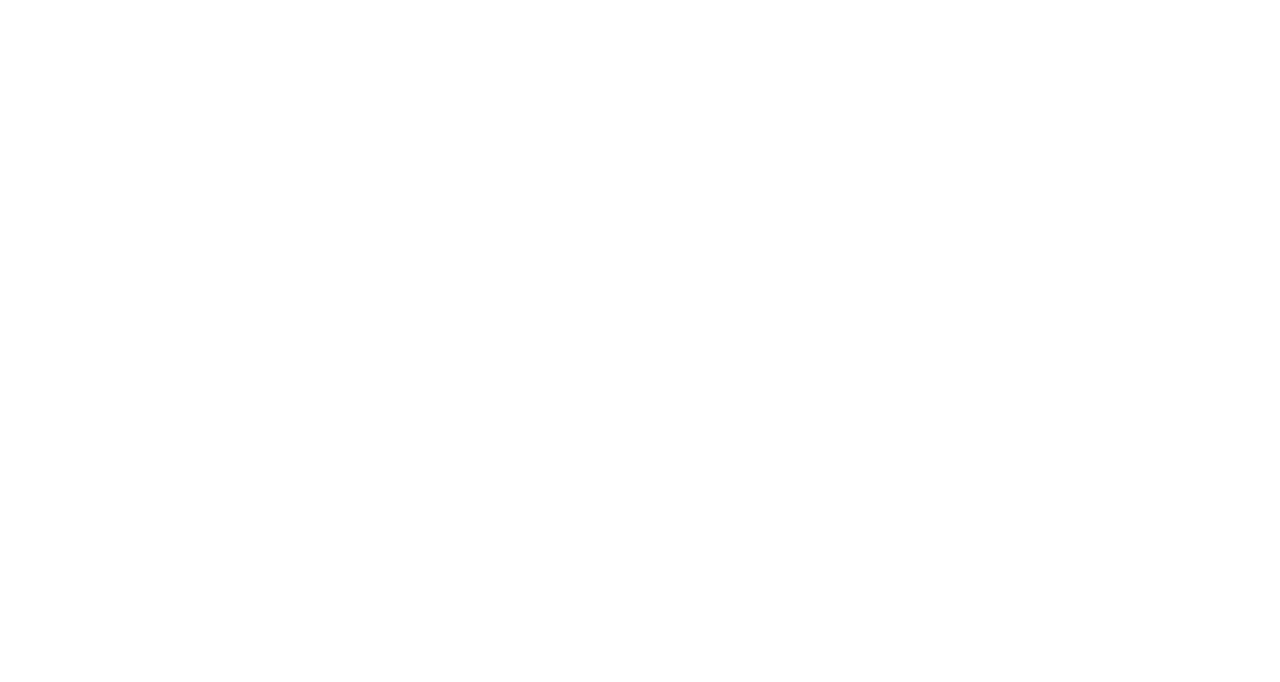
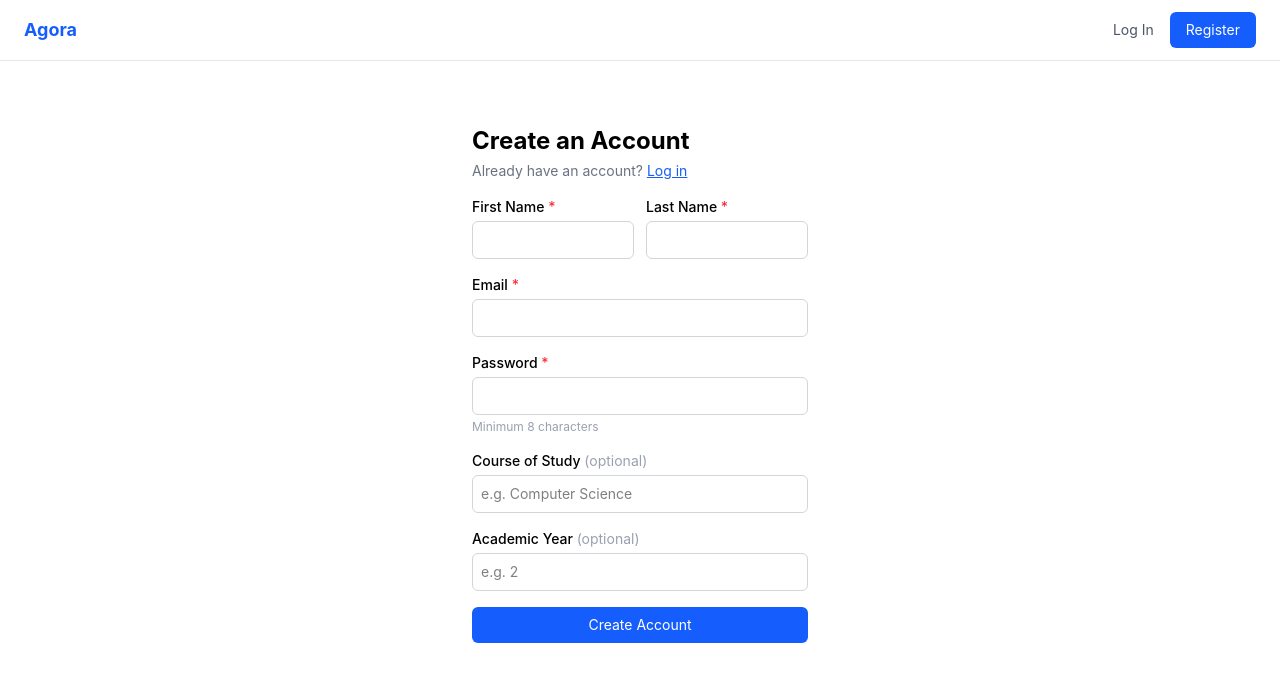
Before and after one commit to Katiase19/agora-platform, a React (Vite) app in the folder agora-frontend/: page /Register in a window 1280 px wide. Before the commit this address had no page. Shown: the top 682 px of the page. Built offline with nearby package versions, Linux system fonts and the light colour scheme.

Commit message:
New commit: Register page and Navbar

```diff
--- a/agora-frontend/src/App.tsx
+++ b/agora-frontend/src/App.tsx
@@ -3,17 +3,22 @@ import { AuthProvider } from "./api/AuthContext";
 import ThreadList from "./pages/ThreadList";
 import ThreadDetail from "./pages/ThreadDetail";
 import CreateThread from "./pages/CreateThread";
+import Register from "./pages/Register"
 import Login from "./pages/Login";
+import Navbar from "./components/Navbar";
+
 
 function App() {
   return (
     <AuthProvider>
       <BrowserRouter>
+      <Navbar />
         <Routes>
           <Route path="/" element={<ThreadList />} />
           <Route path="/threads/:id" element={<ThreadDetail />} />
           <Route path="/create" element={<CreateThread />} />
           <Route path="/Login" element={<Login />} />
+          <Route path="/Register" element={<Register />} />
         </Routes>
       </BrowserRouter>
     </AuthProvider>
--- /dev/null
+++ b/agora-frontend/src/components/Navbar.tsx
@@ -0,0 +1,56 @@
+import { Link, useNavigate } from "react-router-dom";
+import { useAuth } from "../api/AuthContext";
+
+function Navbar() {
+  const { token, logout } = useAuth();
+  const navigate = useNavigate();
+
+  function handleLogout() {
+    logout();
+    navigate("/login");
+  }
+
+  return (
+    <nav className="bg-white border-b border-gray-200 px-6 py-3 flex justify-between items-center">
+      <Link to="/" className="text-lg font-bold text-blue-600">
+        Agora
+      </Link>
+
+      <div className="flex items-center gap-4">
+        {token ? (
+          <>
+            <Link
+              to="/create"
+              className="bg-blue-600 text-white text-sm px-4 py-2 rounded-md hover:bg-blue-700 transition-colors"
+            >
+              Ask a Question
+            </Link>
+            <button
+              onClick={handleLogout}
+              className="text-sm text-gray-600 hover:text-red-600 transition-colors"
+            >
+              Log Out
+            </button>
+          </>
+        ) : (
+          <>
+            <Link
+              to="/login"
+              className="text-sm text-gray-600 hover:text-blue-600 transition-colors"
+            >
+              Log In
+            </Link>
+            <Link
+              to="/register"
+              className="bg-blue-600 text-white text-sm px-4 py-2 rounded-md hover:bg-blue-700 transition-colors"
+            >
+              Register
+            </Link>
+          </>
+        )}
+      </div>
+    </nav>
+  );
+}
+
+export default Navbar;
--- a/agora-frontend/src/pages/Login.tsx
+++ b/agora-frontend/src/pages/Login.tsx
@@ -1,7 +1,8 @@
 import { useState } from "react";
-import { useNavigate } from "react-router-dom";
+import { useNavigate , Link } from "react-router-dom";
 import apiClient from "../api/client";
 import { useAuth } from "../api/AuthContext";
+
 
 function Login() {
   const [email, setEmail] = useState("");
@@ -27,6 +28,13 @@ function Login() {
   return (
     <div className="max-w-sm mx-auto p-6 mt-10">
       <h1 className="text-2xl font-bold mb-4">Log In</h1>
+
+      <p className="text-sm text-gray-500 mb-4">
+        Don't have an account?{" "}
+        <Link to="/register" className="text-blue-600 underline">
+        Register
+      </Link>
+</p>
 
       <div className="space-y-4">
         <div>
--- /dev/null
+++ b/agora-frontend/src/pages/Register.tsx
@@ -0,0 +1,151 @@
+import { useState } from "react";
+import { useNavigate, Link } from "react-router-dom";
+import apiClient from "../api/client";
+import { useAuth } from "../api/AuthContext";
+
+function Register() {
+  const [firstName, setFirstName] = useState("");
+  const [lastName, setLastName] = useState("");
+  const [email, setEmail] = useState("");
+  const [password, setPassword] = useState("");
+  const [courseOfStudy, setCourseOfStudy] = useState("");
+  const [academicYear, setAcademicYear] = useState("");
+  const [error, setError] = useState("");
+  const { login } = useAuth();
+  const navigate = useNavigate();
+
+  function handleSubmit() {
+    setError("");
+
+    if (!firstName || !lastName || !email || !password) {
+      setError("Please fill in all required fields.");
+      return;
+    }
+
+    const payload: Record<string, string | number> = {
+      firstName,
+      lastName,
+      email,
+      password,
+    };
+
+    if (courseOfStudy) payload.courseOfStudy = courseOfStudy;
+    if (academicYear) payload.academicYear = Number(academicYear);
+
+    apiClient
+      .post("/auth/register", payload)
+      .then((response) => {
+        login(response.data.token);
+        navigate("/");
+      })
+      .catch(() => {
+        setError("Registration failed. Please check your details and try again.");
+      });
+  }
+
+  return (
+    <div className="max-w-sm mx-auto p-6 mt-10">
+      <h1 className="text-2xl font-bold mb-1">Create an Account</h1>
+      <p className="text-sm text-gray-500 mb-4">
+        Already have an account?{" "}
+        <Link to="/login" className="text-blue-600 underline">
+          Log in
+        </Link>
+      </p>
+
+      <div className="space-y-4">
+        <div className="flex gap-3">
+          <div className="flex-1">
+            <label className="block text-sm font-medium mb-1">
+              First Name <span className="text-red-500">*</span>
+            </label>
+            <input
+              type="text"
+              value={firstName}
+              onChange={(e) => setFirstName(e.target.value)}
+              className="w-full border border-gray-300 rounded-md p-2 text-sm focus:outline-none focus:ring-2 focus:ring-blue-400"
+            />
+          </div>
+
+          <div className="flex-1">
+            <label className="block text-sm font-medium mb-1">
+              Last Name <span className="text-red-500">*</span>
+            </label>
+            <input
+              type="text"
+              value={lastName}
+              onChange={(e) => setLastName(e.target.value)}
+              className="w-full border border-gray-300 rounded-md p-2 text-sm focus:outline-none focus:ring-2 focus:ring-blue-400"
+            />
+          </div>
+        </div>
+
+        <div>
+          <label className="block text-sm font-medium mb-1">
+            Email <span className="text-red-500">*</span>
+          </label>
+          <input
+            type="email"
+            value={email}
+            onChange={(e) => setEmail(e.target.value)}
+            className="w-full border border-gray-300 rounded-md p-2 text-sm focus:outline-none focus:ring-2 focus:ring-blue-400"
+          />
+        </div>
+
+        <div>
+          <label className="block text-sm font-medium mb-1">
+            Password <span className="text-red-500">*</span>
+          </label>
+          <input
+            type="password"
+            value={password}
+            onChange={(e) => setPassword(e.target.value)}
+            className="w-full border border-gray-300 rounded-md p-2 text-sm focus:outline-none focus:ring-2 focus:ring-blue-400"
+          />
+          <p className="text-xs text-gray-400 mt-1">Minimum 8 characters</p>
+        </div>
+
+        <div>
+          <label className="block text-sm font-medium mb-1">
+            Course of Study{" "}
+            <span className="text-gray-400 font-normal">(optional)</span>
+          </label>
+          <input
+            type="text"
+            value={courseOfStudy}
+            onChange={(e) => setCourseOfStudy(e.target.value)}
+            placeholder="e.g. Computer Science"
+            className="w-full border border-gray-300 rounded-md p-2 text-sm focus:outline-none focus:ring-2 focus:ring-blue-400"
+          />
+        </div>
+
+        <div>
+          <label className="block text-sm font-medium mb-1">
+            Academic Year{" "}
+            <span className="text-gray-400 font-normal">(optional)</span>
+          </label>
+          <input
+            type="number"
+            value={academicYear}
+            onChange={(e) => setAcademicYear(e.target.value)}
+            placeholder="e.g. 2"
+            min={1}
+            max={6}
+            className="w-full border border-gray-300 rounded-md p-2 text-sm focus:outline-none focus:ring-2 focus:ring-blue-400"
+          />
+        </div>
+
+        {error && <p className="text-red-600 text-sm">{error}</p>}
+
+        <button
+          onClick={handleSubmit}
+          className="w-full bg-blue-600 text-white text-sm px-4 py-2 rounded-md hover:bg-blue-700 transition-colors"
+        >
+          Create Account
+        </button>
+      </div>
+    </div>
+  );
+}
+
+export default Register;
--- a/agora-frontend/src/pages/ThreadList.tsx
+++ b/agora-frontend/src/pages/ThreadList.tsx
@@ -2,11 +2,13 @@ import { useState, useEffect } from "react";
 import { Link } from "react-router-dom";
 import type { ThreadResponse } from "../types/forum";
 import { getThreads } from "../api/forumApi";
+import { useAuth} from "../api/AuthContext";
 
 function ThreadList() {
   const [threads, setThreads] = useState<ThreadResponse[]>([]);
   const [loading, setLoading] = useState(true);
   const [error, setError] = useState("");
+  const { token } = useAuth();
 
   useEffect(() => {
     getThreads()
@@ -27,12 +29,14 @@ function ThreadList() {
     <div className="max-w-3xl mx-auto p-6">
       <div className="flex justify-between items-center mb-4">
         <h1 className="text-2xl font-bold">Discussion Forum</h1>
+        {token &&(
         <Link
           to="/create"
           className="bg-blue-600 text-white text-sm px-4 py-2 rounded-md hover:bg-blue-700 transition-colors"
         >
           Ask a Question
         </Link>
+        )}
       </div>
 
       <div className="space-y-4">
```
